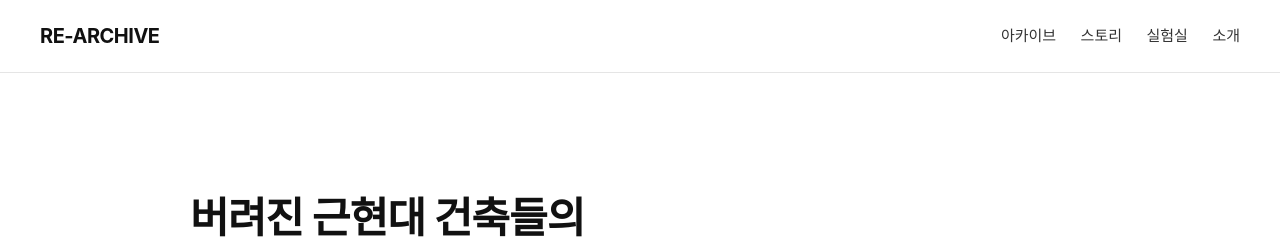
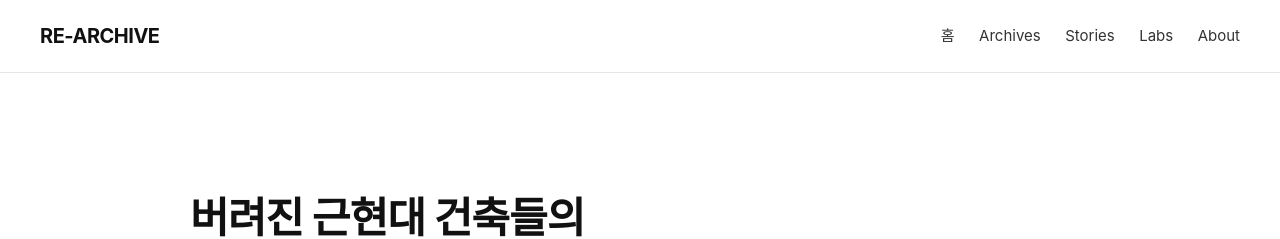
Before and after one commit to CHYUK-ARCHI/goodcafe, a Jekyll site: the page index.html, which Jekyll copies as it is, in a window 1280 px wide. Shown: the top 239 px of the page. Built offline with Jekyll 4.4.1, drawn with Linux system fonts in a browser that asks for light colours.

Commit message:
Revise header with new navigation links

```diff
--- a/index.html
+++ b/index.html
@@ -139,15 +139,21 @@
 <body>
 
   <!-- 헤더 -->
-  <header>
-    <div class="logo">RE-ARCHIVE</div>
-    <nav>
-      <a href="goodcafe/pages/archive.html">아카이브</a>
-      <a href="goodcafe/pages/stories.html">스토리</a>
-      <a href="goodcafe/pages/lab.html">실험실</a>
-      <a href="goodcafe/pages/about.html">소개</a>
-    </nav>
-  </header>
+<header>
+  <div class="logo">
+    <a href="{{ '/' | relative_url }}" style="text-decoration:none; color:inherit;">
+      RE-ARCHIVE
+    </a>
+  </div>
+  <nav>
+    <a href="{{ '/' | relative_url }}">홈</a>
+    <a href="{{ '/pages/archives.html' | relative_url }}">Archives</a>
+    <a href="{{ '/pages/stories.html'  | relative_url }}">Stories</a>
+    <a href="{{ '/pages/labs.html'     | relative_url }}">Labs</a>
+    <a href="{{ '/pages/about.html'    | relative_url }}">About</a>
+  </nav>
+</header>
+
 
   <!-- 히어로 영역 -->
   <section class="hero">
```
